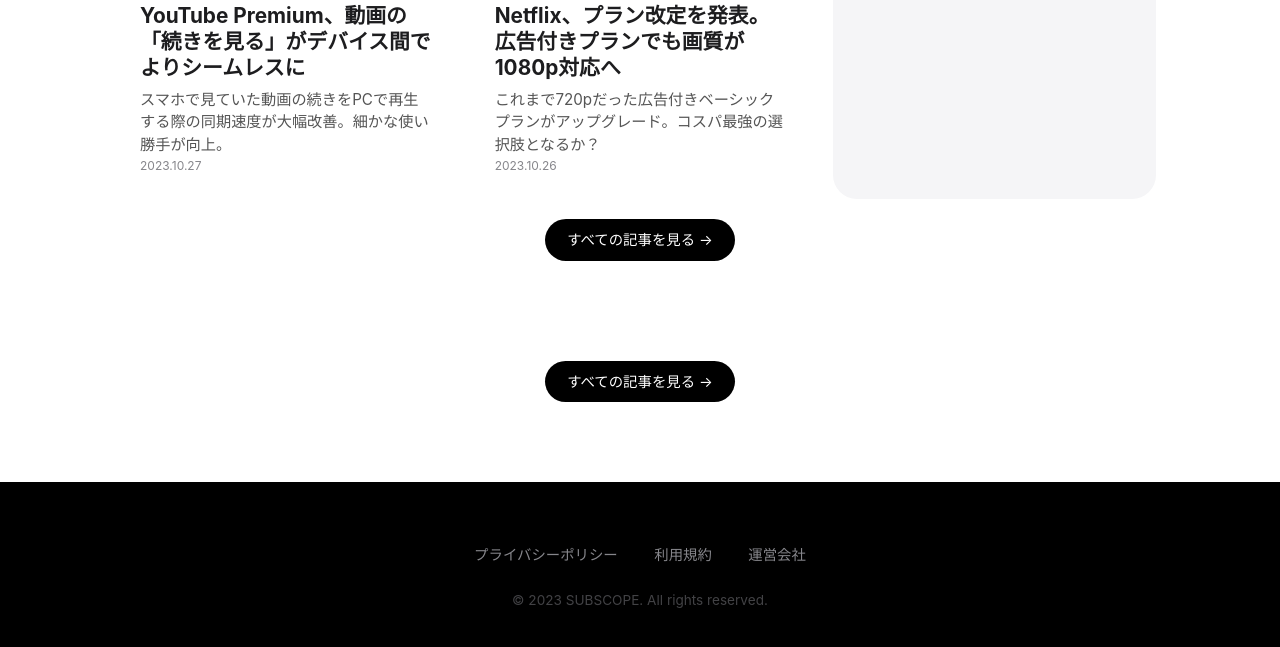
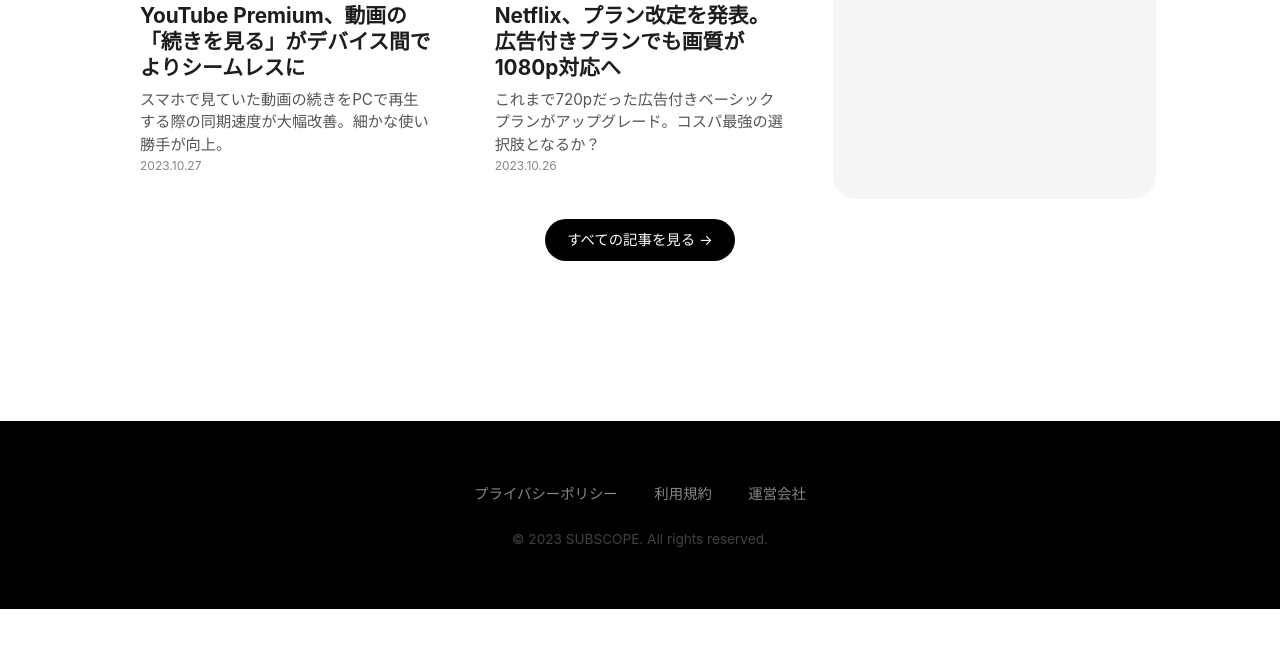
Before and after one commit to Tsubasa1024/Subscope_official, a plain HTML site: page index.html in a window 1280 px wide. Shown: the part 1420-2067 px from the top of the page. After the commit the page ends 2029 px from the top, so only its background shows below. Drawn offline with Linux system fonts and the light colour scheme.

Commit message:
Update index.html

```diff
--- a/index.html
+++ b/index.html
@@ -863,21 +863,6 @@
     </div>
 </section>
 
-    <div style="text-align:center; margin-top:20px;">
-  <a href="all.html" style="
-    padding: 10px 22px;
-    display: inline-block;
-    background: #000;
-    color: #fff;
-    border-radius: 999px;
-    font-size: 0.9rem;
-    text-decoration: none;
-  ">
-    すべての記事を見る →
-  </a>
-</div>
-
-
     <!-- 6. FOOTER -->
     <footer>
         <div class="container">
```
